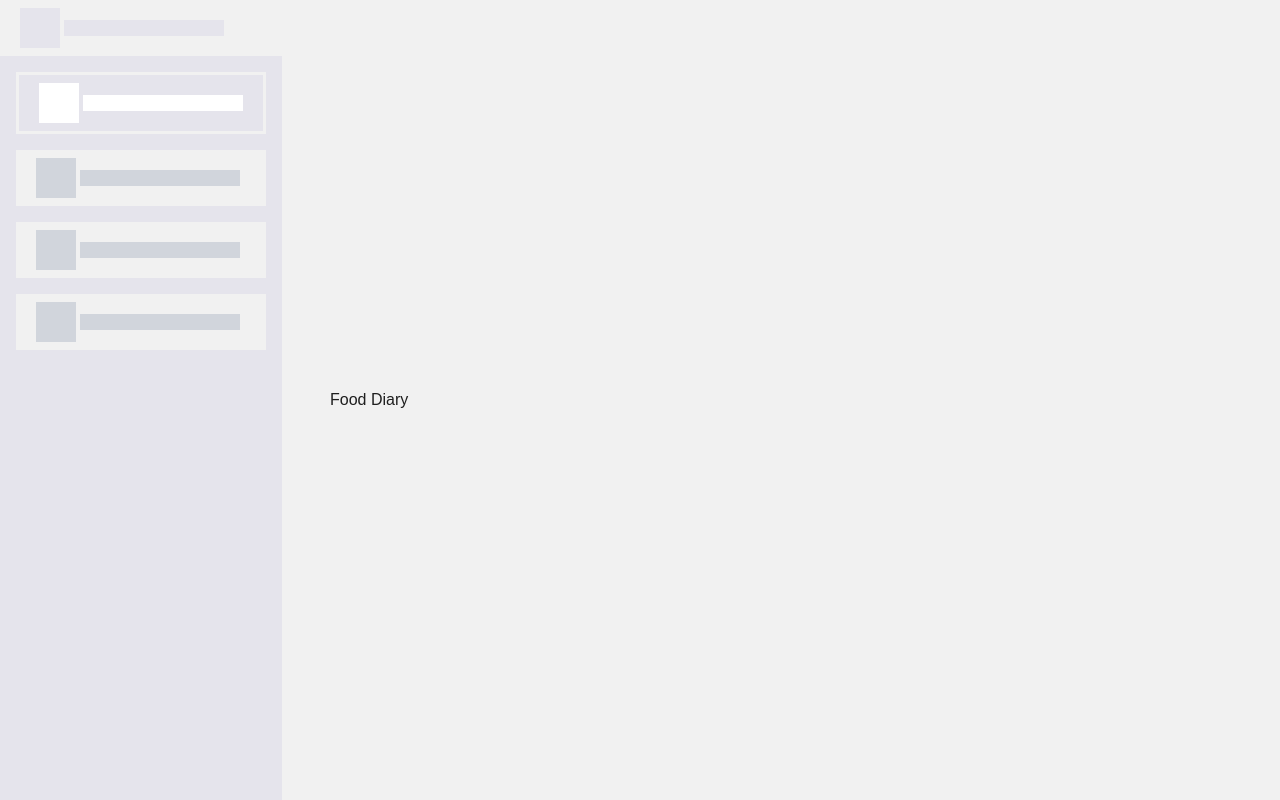
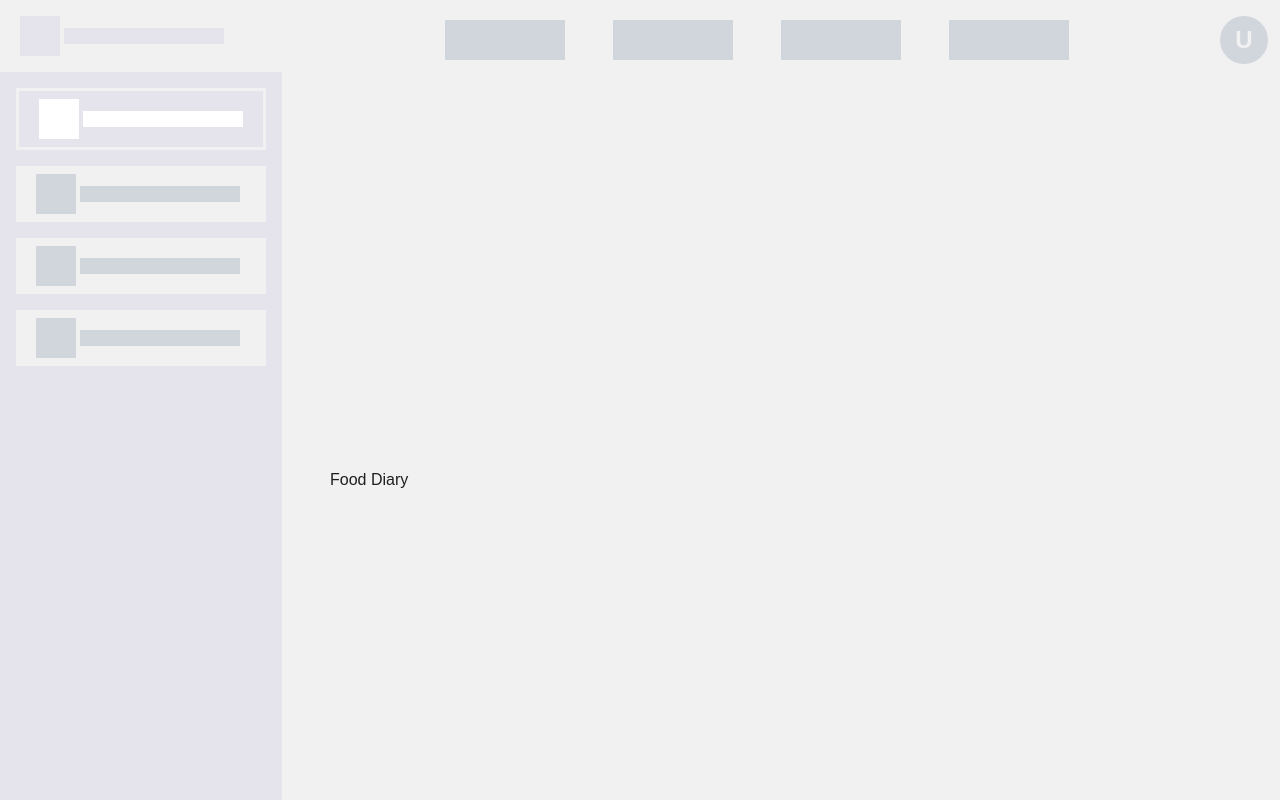
Before and after one commit to PermangkatanSantuy/SawitFit-FE, a Next.js app: page /dashboard in a window 1280 px wide. Built offline with nearby package versions, Linux system fonts and the light colour scheme.

Commit message:
[KAN-43] Add Topbar component and integrate into Dashboard layout
- Introduced Topbar component for improved navigation and layout consistency.
- Updated Dashboard to include Topbar, enhancing the user interface.
- Refactored Sidebar and Progress page for better structure and styling.

```diff
--- a/app/dashboard/page.tsx
+++ b/app/dashboard/page.tsx
@@ -1,11 +1,13 @@
 import PageLayout from "@/components/PageLayout/PageLayout";
+import TopbarApp from "@/components/Topbar/Topbar";
 import SidebarApp from "../../components/Sidebar/Sidebar";
 
 export default function Dashboard() {
   return (
     <PageLayout>
       <SidebarApp />
-      <div className="flex max-h-screen max-w-screen items-center justify-center font-inter">
+      <div className="max-h-screen min-w-0 font-inter">
+        <TopbarApp />
         <main className="flex flex-row h-screen w-full p-(--spacing-huge) items-center">
           <h2>Food Diary</h2>
         </main>
--- a/app/dashboard/progress/page.tsx
+++ b/app/dashboard/progress/page.tsx
@@ -22,9 +22,9 @@ export default function ProgressPage() {
                 </div>
                 <h2 className="heading-2">Progress</h2>
               </div>
-              <h2 className="font-(--font-size-body-bold) font-(--font-weight-bold) text-(--color-bg-light) px-(--spacing-medium) py-(--spacing-small) bg-(--color-secondary-40)">
-                + Add Entry
-              </h2>
+              <div className="font-(--font-weight-bold) text-(--color-bg-light) px-(--spacing-medium) py-(--spacing-small) bg-(--color-secondary-40)">
+                <p className="font-(--font-size-body-bold)">+ Add Entry</p>
+              </div>
             </nav>
             <div className="flex flex-row gap-(--spacing-small)">
               <h2 className="font-(--font-size-body-bold) font-(--font-weight-bold) px-(--spacing-medium) py-(--spacing-small) border-2 border-(--color-secondary-40)">
@@ -40,7 +40,7 @@ export default function ProgressPage() {
           </div>
           <div className="flex flex-col gap-(--spacing-medium-large)">
             <h3 className="heading-3">Entry</h3>
-            <div className="flex flex-col gap-(--spacing-small)">
+            <div className="flex flex-col">
               <ListEntry
                 day="Wednesday"
                 date="19 Feb 2025"
--- a/components/Sidebar/Sidebar.tsx
+++ b/components/Sidebar/Sidebar.tsx
@@ -38,7 +38,7 @@ export function Sidebar({ children }: WrapperProps) {
 export function SidebarHeader() {
   return (
     <div className="flex bg-(--color-bg-light)">
-      <div className="flex flex-row items-center justify-start gap-(--spacing-tiny) w-full px-5 py-2 bg-(--color-bg-light)">
+      <div className="flex flex-row items-center justify-start gap-(--spacing-tiny) w-full px-5 py-(--spacing-medium) bg-(--color-bg-light)">
         <div className="w-10 h-10 bg-(--color-bg-light-alt)"></div>
         <div className="w-40 h-4 bg-(--color-bg-light-alt)"></div>
       </div>
--- /dev/null
+++ b/components/Topbar/Topbar.tsx
@@ -0,0 +1,47 @@
+"use client";
+
+import Link from "next/link";
+import { ReactNode } from "react";
+
+interface WrapperProps {
+  children: ReactNode;
+}
+
+export default function TopbarApp() {
+  return (
+    <Topbar>
+      <TopbarContent> </TopbarContent>
+      <TopbarContent>
+        <TopbarNavigation />
+        <TopbarNavigation />
+        <TopbarNavigation />
+        <TopbarNavigation />
+      </TopbarContent>
+      <TopbarProfile />
+    </Topbar>
+  );
+}
+
+export function Topbar({ children }: WrapperProps) {
+  return (
+    <div className="flex items-center justify-between w-full w-full px-(--spacing-medium-small) py-(--spacing-medium) bg-(--color-bg-light) font-(--font-sans)">
+      {children}
+    </div>
+  );
+}
+
+export function TopbarContent({ children }: WrapperProps) {
+  return <nav className="flex gap-(--spacing-huge)">{children}</nav>;
+}
+
+export function TopbarNavigation() {
+  return <Link href="" className="w-30 h-10 bg-gray-300"></Link>;
+}
+
+export function TopbarProfile() {
+  return (
+    <div className="flex items-center justify-center w-12 h-12 rounded-full bg-gray-300">
+      <h2 className="heading-2 text-(--color-bg-light)">U</h2>
+    </div>
+  );
+}
```
